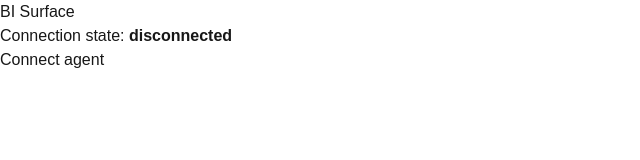
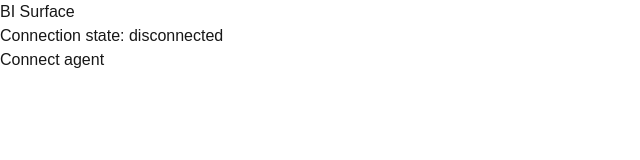
Before and after one commit to piotr-bania/bi-surface, a Next.js app in the folder apps/web/: page / in a window 1280 px wide. Shown: the top 160 px of the page, without its empty margins (0-640 px from the left). Built offline with nearby package versions, Linux system fonts and the light colour scheme.

Commit message:
fix(web): streamline connection state display in Agent_Connection component

```diff
--- a/apps/web/app/components/Agent_Connection.tsx
+++ b/apps/web/app/components/Agent_Connection.tsx
@@ -54,10 +54,7 @@ export default function Agent_Connection() {
     return (
         <section>
             <h1>BI Surface</h1>
-
-            <p>
-                Connection state: <strong>{connectionState}</strong>
-            </p>
+            <p>Connection state: {connectionState}</p>
 
             {agent && (
                 <div>
@@ -69,7 +66,7 @@ export default function Agent_Connection() {
 
             {message && <p>{message}</p>}
 
-            {connectionState === "connected" ? (
+            {connectionState === "connected" || connectionState === "disconnecting" ? (
                 <button
                     type="button"
                     onClick={disconnectAgent}
```
